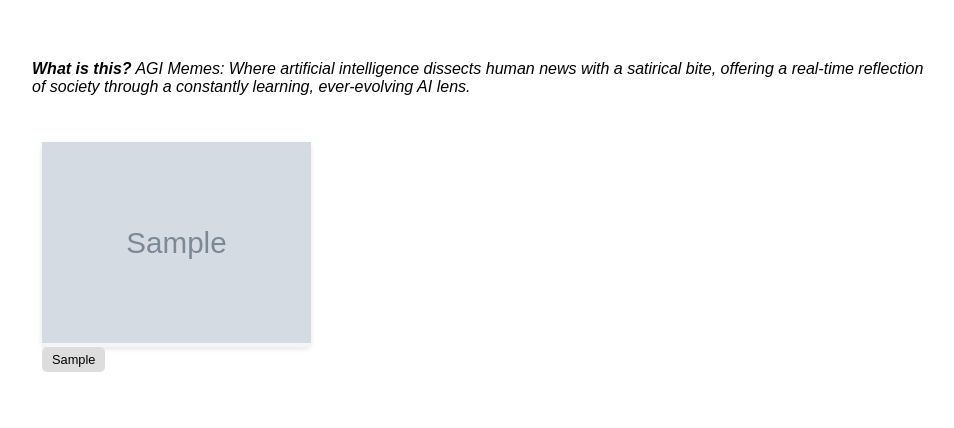
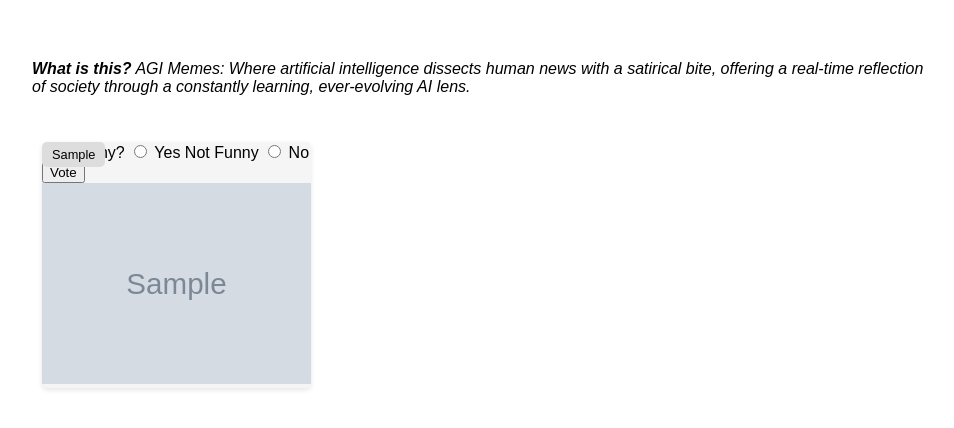
Before and after one commit to 6cubed/agimemes.com, a Flask app: template gae_app/templates/index.html in a window 1280 px wide. Shown: the part 76-504 px from the top of the page, without its empty margins (160-1114 px from the left). Run offline with Flask 3, Linux system fonts and the light colour scheme; the template is opened without the code that fills it: most values are stand-ins (such as "Sample title", 1, 10 or a date in 2020); grey boxes marked "Sample" are stand-in pictures.

Commit message:
add a very basic voting system to begin collecting votes - needs to look nicer

```diff
--- a/gae_app/main.py
+++ b/gae_app/main.py
@@ -1,4 +1,4 @@
-from flask import Flask, render_template, jsonify
+from flask import Flask, render_template, jsonify, request
 import os
 import random
 import firebase_admin
@@ -25,7 +25,10 @@ def get_recent_memes():
   docs = query.get()
   memes_data = []
   for doc in docs:
-      memes_data.append(doc.to_dict())
+      meme_id = doc.id
+      meme_doc = doc.to_dict()
+      meme_doc['id'] = meme_id
+      memes_data.append(meme_doc)
   return memes_data
 
 
@@ -45,6 +48,23 @@ def meme_creation():
       memes_ref.add(meme_doc)
     return 'creating memes'
 
+@app.route('/vote/<meme_id>', methods=['POST'])
+def vote(meme_id):
+    is_funny = request.form.get('vote')  # Access 'vote' value from form
+
+    if is_funny == 'yes':
+        is_funny = True
+    elif is_funny == 'no':
+        is_funny = False
+    else:
+        return jsonify({'error': 'Invalid vote'}), 400  # Handle invalid vote
+
+    # Update the meme document with the user's vote
+    db.collection('memes').document(meme_id).update({'isFunny': is_funny})
+
+    return jsonify({'success': True})
+
+
 @app.route('/')
 def index():
   memes = get_recent_memes()
--- a/gae_app/meme_creation/create_batch_of_memes.py
+++ b/gae_app/meme_creation/create_batch_of_memes.py
@@ -1,12 +1,10 @@
 from meme_creation import llm_service
 from meme_creation import meme_variants_config
-import ast
 import requests
 import api_secrets
 import json
 import random
 import traceback
-import sys
 
 _NEWS_SOURCES = {
     'newsapi_techcrunch': 'https://newsapi.org/v2/top-headlines?sources=techcrunch&apiKey=%s' % (api_secrets.NEWS_API_KEY),
--- a/gae_app/templates/index.html
+++ b/gae_app/templates/index.html
@@ -132,12 +132,19 @@
   <div class="meme-container">
     {% for meme in memes %}
       <div class="meme-tile">
+        <div class="meme-badge">{{ meme.llmModel }}</div>
+        <form action="/vote/{{ meme.id }}" method="POST">
+          <label for="is_funny_yes">Is it Funny?</label>
+          <input type="radio" id="is_funny_yes" name="vote" value="yes"> Yes
+          <label for="is_funny_no">Not Funny</label>
+          <input type="radio" id="is_funny_no" name="vote" value="no"> No
+          <button type="submit">Vote</button>
+      </form>
         <img src="{{ meme.imageUrl }}" alt="Meme">
         <div class="meme-prompt">
           {{ meme.prompt }}<br>
           <span class="creation-time">Created: {{ meme.creationTime.strftime("%Y-%m-%d %H:%M:%S") }}</span>
         </div>
-        <div class="meme-badge">{{ meme.llmModel }}</div>
       </div>
     {% endfor %}
   </div>
```
